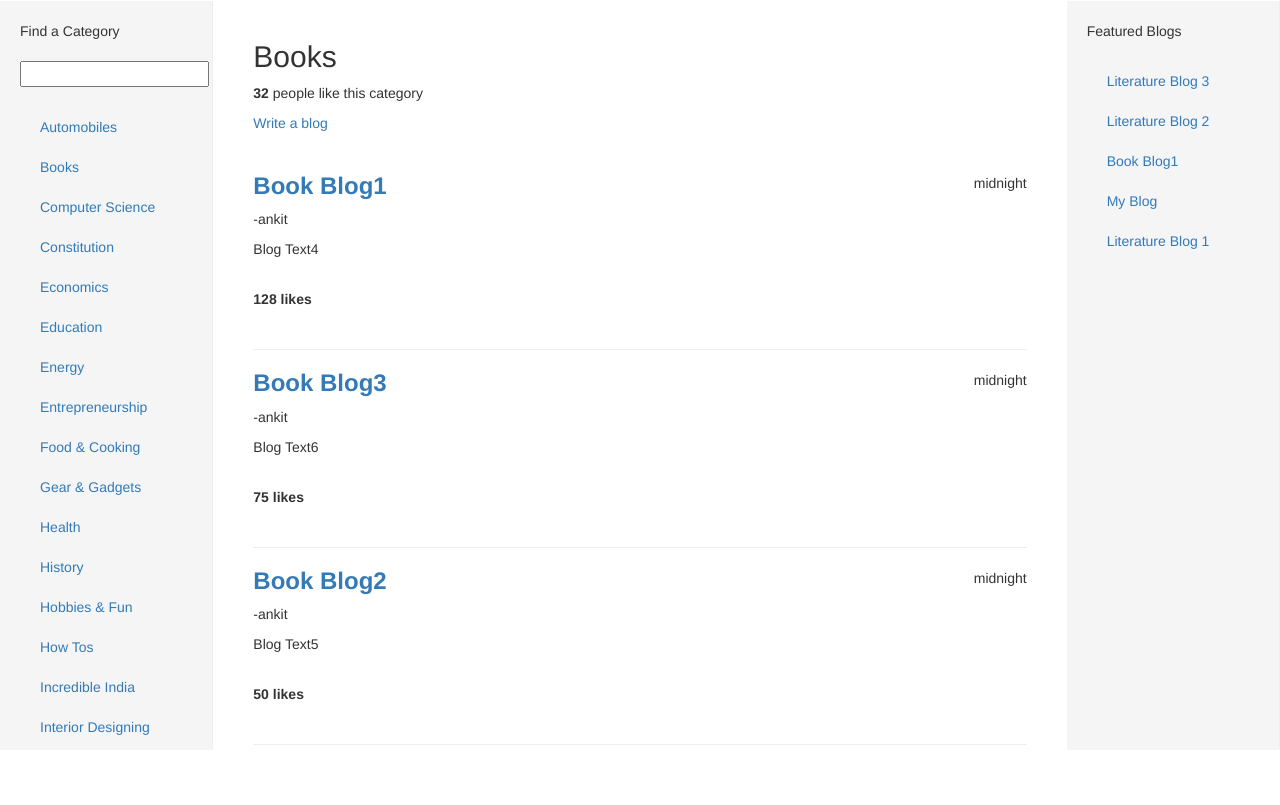
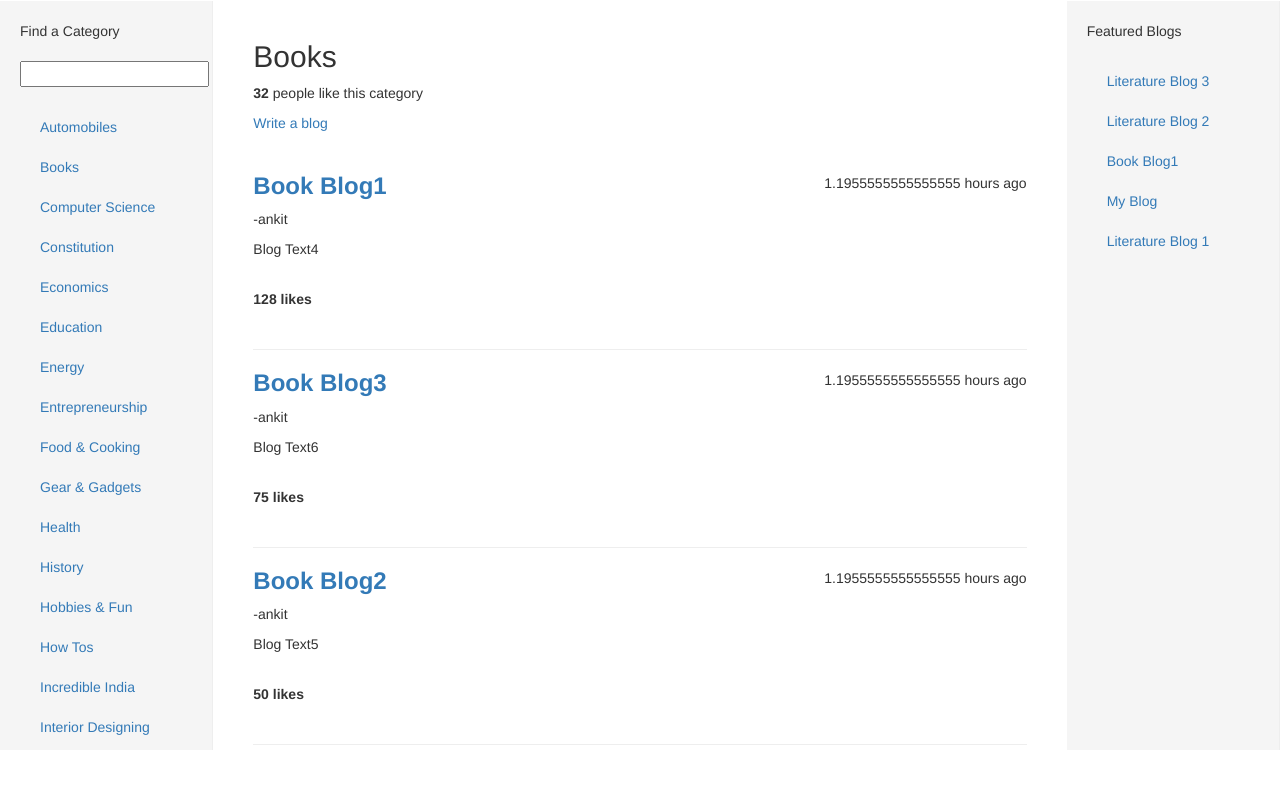
Before and after one commit to nitingera1996/pd, a Django app: page /blogu/category/books/ in a window 1280 px wide. Shown: the part 50-855 px from the top of the page. Run offline with Django 3.2, Linux system fonts and the light colour scheme; data comes from the database, SQL or seed files in the repository; some libraries are stand-ins or nearby versions.

Commit message:
blog time problem solved

```diff
--- a/blogu/models.py
+++ b/blogu/models.py
@@ -1,6 +1,7 @@
 from django.db import models
 from django.template.defaultfilters import slugify
 from django.contrib.auth.models import User
+from datetime import datetime
 
 
 class Category(models.Model):
@@ -28,8 +29,7 @@ class Blog(models.Model):
     heading=models.TextField(default='')
     text = models.TextField()
     likes=models.IntegerField(default=0)
-    date_added=models.DateField(default='2015-01-01')
-    time_added=models.TimeField(default='00:00.00.000000')
+    datetime_added=models.DateTimeField(default=datetime.now())
     def save(self, *args, **kwargs):
         self.slug = slugify(self.title)
         if(self.likes<0):
--- a/blogu/views.py
+++ b/blogu/views.py
@@ -8,7 +8,19 @@ from django.contrib.auth.decorators import login_required
 from datetime import datetime
 from registration.backends.simple.views import RegistrationView
 from django.contrib.auth.models import User
-from datetime import datetime,date
+from datetime import datetime,date,tzinfo,timedelta
+
+ZERO = timedelta(0)
+
+class UTC(tzinfo):
+  def utcoffset(self, dt):
+    return ZERO
+  def tzname(self, dt):
+    return "UTC"
+  def dst(self, dt):
+    return ZERO
+
+utc = UTC()
 
 class MyRegistrationView(RegistrationView):
     def get(self):
@@ -17,12 +29,30 @@ class MyRegistrationView(RegistrationView):
 def index(request):
     #request.session.set_test_cookie()
     context_dict = {}
+    #print datetime.now()
     blog_list = Blog.objects.order_by('-likes')[:10]
     context_dict['blogs']=blog_list
     comment_matrix=[]
     for blog in blog_list:
         comment_matrix.append(Comment.objects.filter(comment_to=blog).order_by('-likes')[:5])
     context_dict['comments']=comment_matrix
+    b_time=[]
+    for b in blog_list:
+        days=(datetime.now(utc)-b.datetime_added).days
+        seconds=(datetime.now(utc) - b.datetime_added).seconds
+        minutes=seconds/60
+        hours=minutes/60
+        if  days>= 1:
+            b_time.append(str(days)+" days ago")
+        elif minutes>60:
+            b_time.append(str(hours)+" hours ago")
+        elif seconds>60:
+            b_time.append(str(minutes)+" minutes ago")
+        else:
+            b_time.append("Just now")
+    zipped_data=zip(blog_list,b_time)
+    #print zipped_data
+    context_dict['zipped_data']=zipped_data
     response = render(request,'blogu/index.html',context_dict)
     return response
 
@@ -40,11 +70,27 @@ def category(request,category_name_slug):
         context_dict['blogs']=blogs
         context_dict['category']=category
         context_dict['category_name_slug']=category.slug
-        return render(request,'blogu/category.html',context_dict)
     except Category.DoesNotExist:
         context_dict['category_name']=category_name_slug
         pass
-	return render(request,'blogu/category.html',context_dict)
+    b_time=[]
+    for b in blogs:
+        days=(datetime.now(utc)-b.datetime_added).days
+        seconds=(datetime.now(utc) - b.datetime_added).seconds
+        minutes=seconds/60
+        hours=minutes/60
+        if  days>= 1:
+            b_time.append(str(days)+" days ago")
+        elif minutes>60:
+            b_time.append(str(hours)+" hours ago")
+        elif seconds>60:
+            b_time.append(str(minutes)+" minutes ago")
+        else:
+            b_time.append("Just now")
+    zipped_data=zip(blogs,b_time)
+    context_dict['zipped_data']=zipped_data
+
+    return render(request,'blogu/category.html',context_dict)
 
 
 def get_category_list(max_results=0,startswith=''):
@@ -69,9 +115,18 @@ def blog(request,blog_title_slug):
         c=Comment.objects.filter(comment_to=b).order_by('-likes')
     except Blog.DoesNotExist:
         pass
-    if (datetime.now().date()-b.date_added).days >= 1:
-        b_time=str((datetime.now().date()-b.date_added).days)+" days ago"
-    print datetime.combine(date.today(),datetime.now().time()) - datetime.combine(date.today(), b.time_added).seconds
+    days=(datetime.now(utc)-b.datetime_added).days
+    seconds=(datetime.now(utc) - b.datetime_added).seconds
+    minutes=seconds/60
+    hours=minutes/60
+    if  days>= 1:
+        b_time=str(days)+" days ago"
+    elif minutes>60:
+        b_time=str(hours)+" hours ago"
+    elif seconds>60:
+        b_time=str(minutes)+" minutes ago"
+    else:
+        b_time="Just now"
     return render(request,'blogu/blog.html',{'blog':b,'comments':c,'b_time':b_time})
 
 
--- a/populate_blogu.py
+++ b/populate_blogu.py
@@ -54,12 +54,15 @@ def populate():
     _cat = add_cat(name="Science & Reserch",likes=0)
     _cat = add_cat(name="Gear & Gadgets",likes=0)
     _cat = add_cat(name="Hobbies & Fun",likes=0)
+    b = Blog.objects.get_or_create(category=_cat,title="Hobbies Blog1",written_by=user1)[0]
+    b.text="Blog Text"
+    b.likes=3
+    b.save()
     _cat = add_cat(name="Psychology & Philosophy",likes=0)
     _cat = add_cat(name="Space",likes=0)
     b = Blog.objects.get_or_create(category=_cat,title="Space Blog1",written_by=user1)[0]
     b.text="Blog Text"
     b.likes=2
-    b.time_added=datetime.now().time()
     b.save()
 
 #for c in Category.objects.all():
--- a/templates/blogu/category.html
+++ b/templates/blogu/category.html
@@ -16,10 +16,10 @@
 		<br/>
 		<div id="blog">
 		{% if category %}
-		    {% if blogs %}
+		    {% if zipped_data %}
 			<u1>
-			    {% for blog in blogs %}
-				    <span style='float:right;'>{{ blog.time_added }}</span>
+			    {% for blog,b_time in zipped_data %}
+				    <span style='float:right;'>{{ b_time }}</span>
                     <h3><a href="{% url 'blog' blog.slug %}"><strong>{{ blog.title }}</strong></a></h3>
                     <p class='text-left'> -{{ blog.written_by }}</p>
                     <p>{{ blog.text }}</p>
--- a/templates/blogu/index.html
+++ b/templates/blogu/index.html
@@ -6,10 +6,10 @@
 		{% endif %}
 
 		{% if blogs %}
-                {% for blog in blogs %}
+                {% for blog,b_time in zipped_data %}
 
                     <p style='text-align:left;'>{{ blog.category }}</p>
-                    <span style='float:right;'>{{ blog.time_added }}</span>
+                    <span style='float:right;'>{{ b_time }}</span>
 
                 <p class='text-left'> -{{ blog.written_by }}</p>
                 <h3><strong>{{ blog.title }}</strong></h3>
```
Also changed, not shown: blogu/migrations/0018_auto_20150817_1811.py (added), blogu/migrations/0019_auto_20150817_1821.py (added), blogu/migrations/0020_auto_20150817_1823.py (added), blogu/migrations/0021_auto_20150817_1824.py (added), blogu/migrations/0022_auto_20150817_1827.py (added), blogu/migrations/0023_auto_20150817_1844.py (added), blogu/migrations/0024_auto_20150817_1855.py (added), db.sqlite3, 2 other files.
